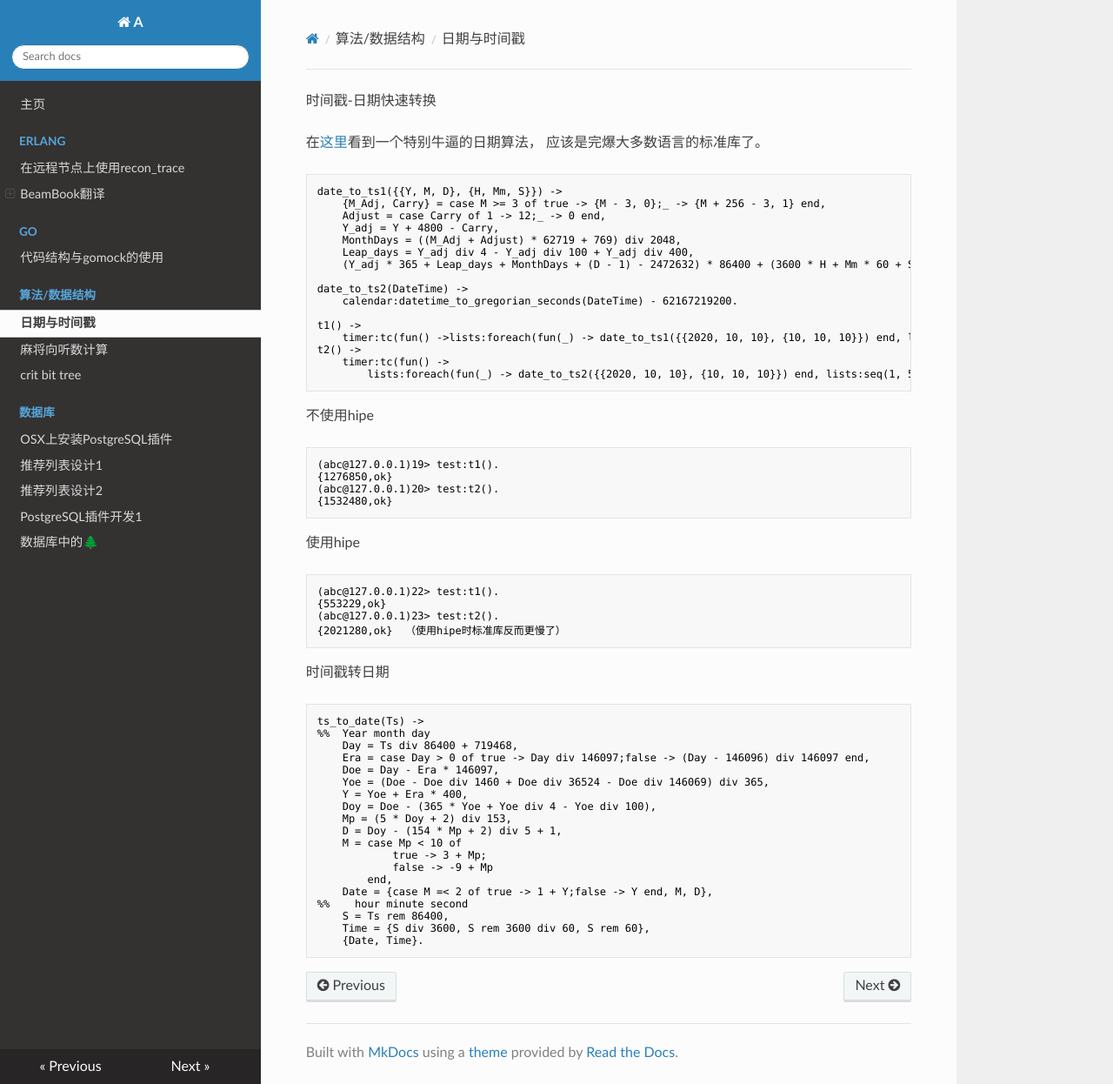
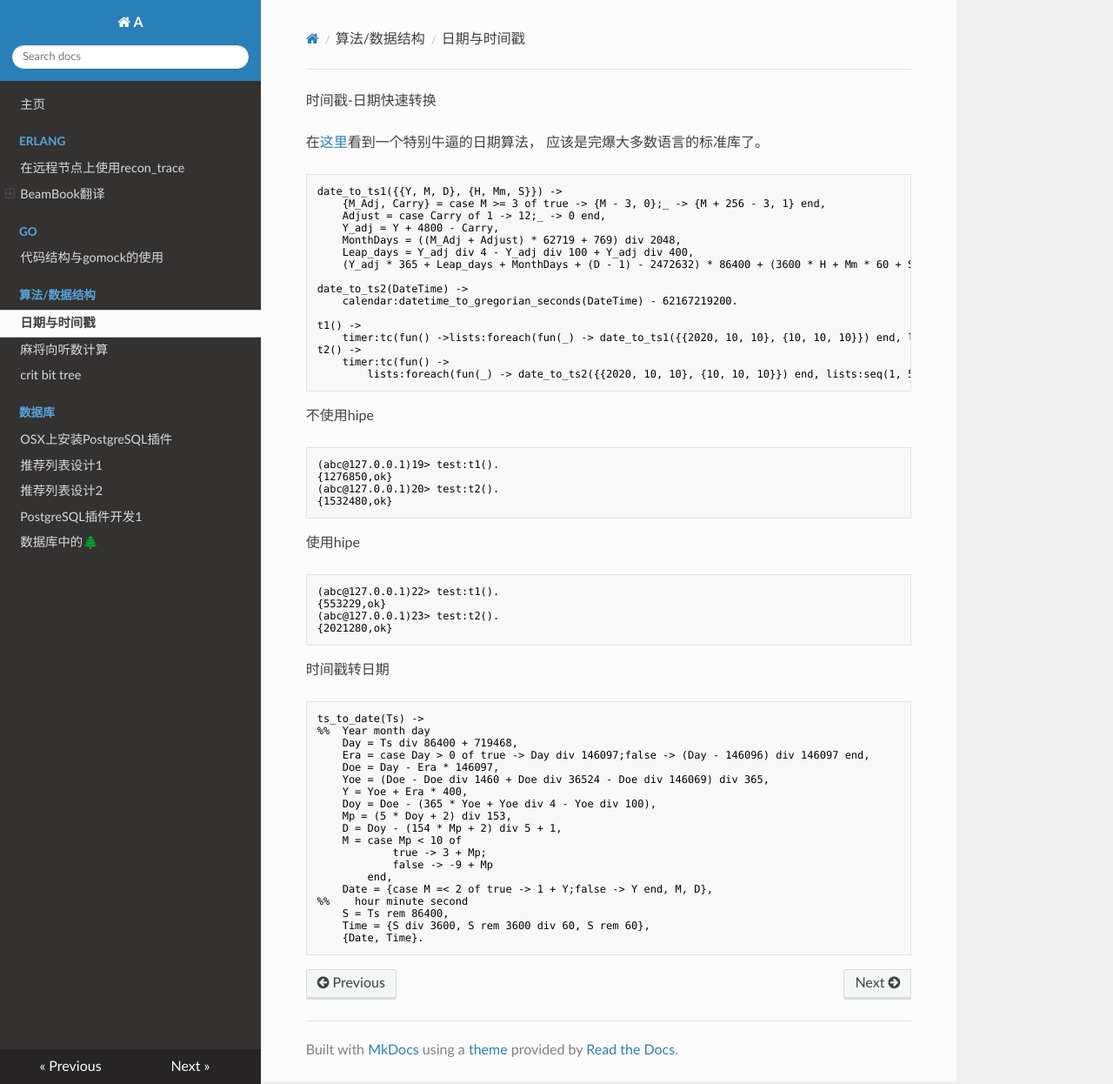
Before and after one commit to mmooyyii/mmooyyii, an MkDocs documentation site: the page built from docs/algorithm/timestamp.md, in a window 1280 px wide and 1246 px high. Shown: the whole window at 87% size. Built offline with MkDocs 1.6.1, drawn with Linux system fonts in a browser that asks for light colours; nearby versions of some CDN libraries.

Commit message:
Update timestamp.md

````diff
--- a/docs/algorithm/timestamp.md
+++ b/docs/algorithm/timestamp.md
@@ -32,7 +32,7 @@ t2() ->
 (abc@127.0.0.1)22> test:t1().
 {553229,ok}
 (abc@127.0.0.1)23> test:t2().
-{2021280,ok}  （使用hipe时标准库反而更慢了）
+{2021280,ok}
 ```
 
 时间戳转日期
````
